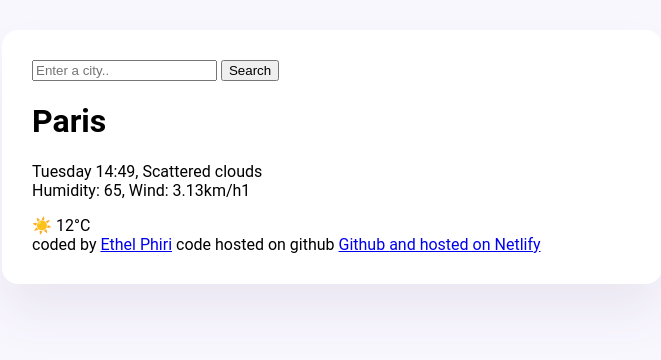
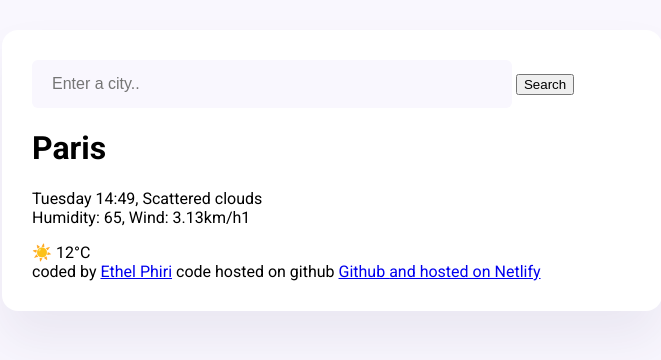
Before and after one commit to Ethyp/Vanilla-Weather-app, a plain HTML site: page index.html in a window 1280 px wide. Shown: the whole page, without its empty margins (308-969 px from the left). Drawn offline with Linux system fonts and the light colour scheme.

Commit message:
updated my css

```diff
--- a/index.html
+++ b/index.html
@@ -3,15 +3,27 @@
   <head>
     <meta charset="UTF-8" />
     <meta name="viewport" content="width=device-width, initial-scale=1.0" />
+    <link rel="preconnect" href="https://fonts.googleapis.com" />
+    <link rel="preconnect" href="https://fonts.gstatic.com" crossorigin />
+    <link
+      href="https://fonts.googleapis.com/css2?family=Roboto:ital,wght@0,100..900;1,100..900&display=swap"
+      rel="stylesheet"
+    />
+
     <link rel="stylesheet" href="src/style.css" />
     <title>Document</title>
   </head>
   <body>
     <div class="weather-app">
       <header>
-        <form>
-          <input type="search" placeholder="Enter a city.." required />
-          <input type="submit" value="Search" />
+        <form class="search-form">
+          <input
+            type="search"
+            placeholder="Enter a city.."
+            required
+            class="search-form-input"
+          />
+          <input type="submit" value="Search" class="search-form-button" />
         </form>
       </header>
       <main>
--- a/src/style.css
+++ b/src/style.css
@@ -16,3 +16,11 @@ body {
   border-radius: 16px;
   padding: 30px;
 }
+.search-form-input {
+  background-color: #f9f7fe;
+  border: none;
+  border-radius: 6px;
+  width: 80%;
+  font-size: 16px;
+  padding: 15px 20px;
+}
```
